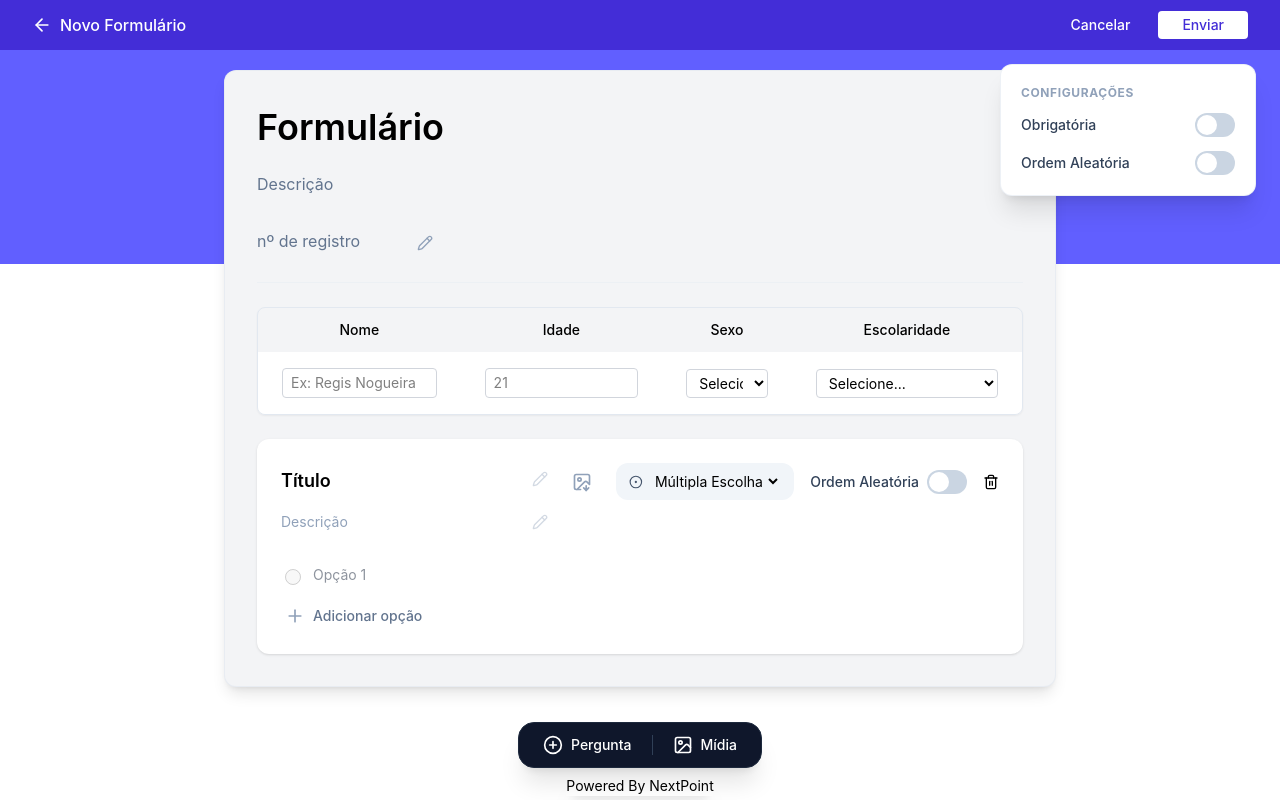
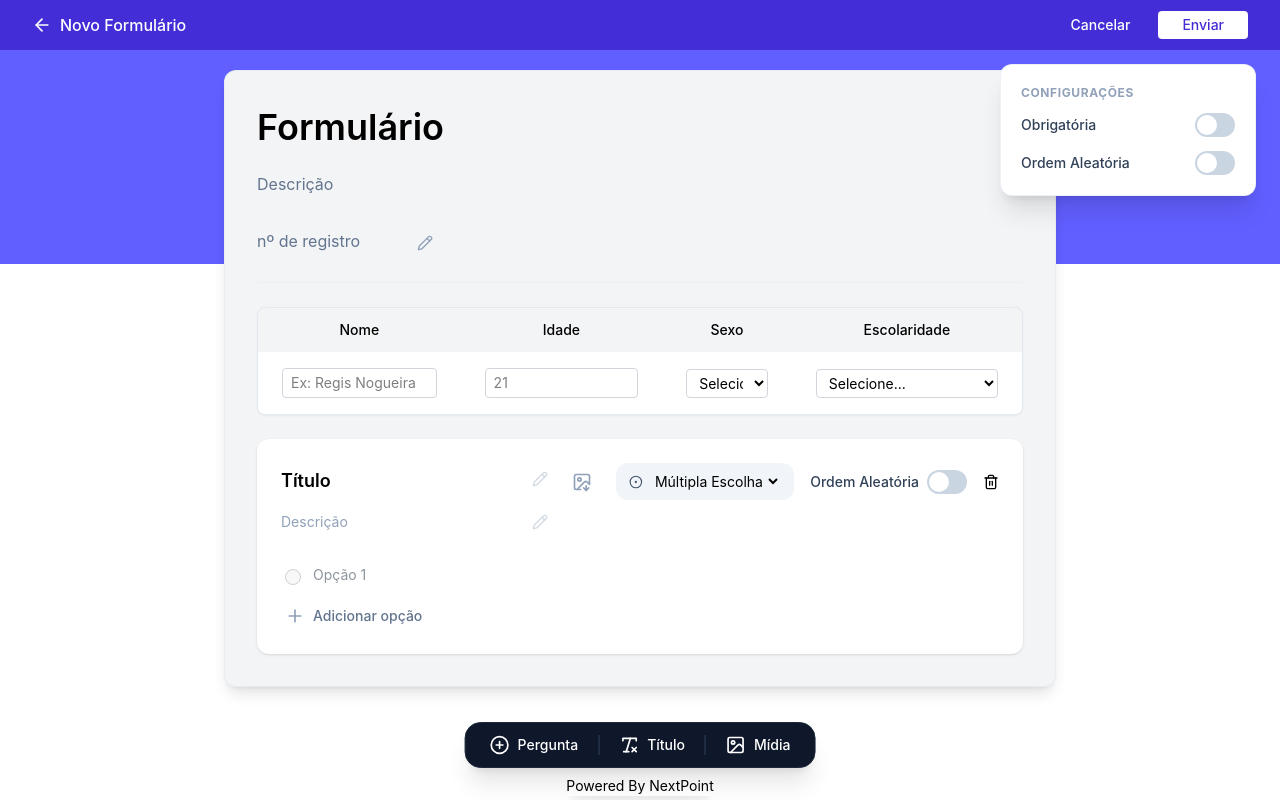
Before and after one commit to vilelakami/nextpoint-searchpoint, a React (Vite) app: page /Formulario in a window 1280 px wide. Built offline with nearby package versions, Linux system fonts and the light colour scheme.

Commit message:
feat: adicionando botão 'adicionar titulo'

```diff
--- a/src/components/footer/Footer.jsx
+++ b/src/components/footer/Footer.jsx
@@ -1,5 +1,5 @@
 import React from 'react';
-import { CirclePlus, Image } from 'lucide-react';
+import { CirclePlus, Image, RemoveFormatting } from 'lucide-react';
 
 export default function Footer() {
   return (
@@ -15,6 +15,16 @@ export default function Footer() {
         <span className="sm:hidden text-sm font-bold">Pergunta</span>
       </button>
 
+      {/* Botão titulo */}
+      <button
+        type="button"
+        className="flex flex-1 sm:flex-none items-center justify-center sm:justify-start gap-2 text-white font-medium text-xs md:text-sm border-r border-slate-700 pr-3 md:pr-4 lg:pr-5 hover:text-slate-300 transition-colors"
+      >
+        <RemoveFormatting className="size-4 md:size-5" />
+        <span className="hidden sm:inline">Título</span>
+        <span className="sm:hidden text-sm font-bold">Título</span>
+      </button>
+
       {/* Botão Mídia */}
       <button
         type="button"
```
